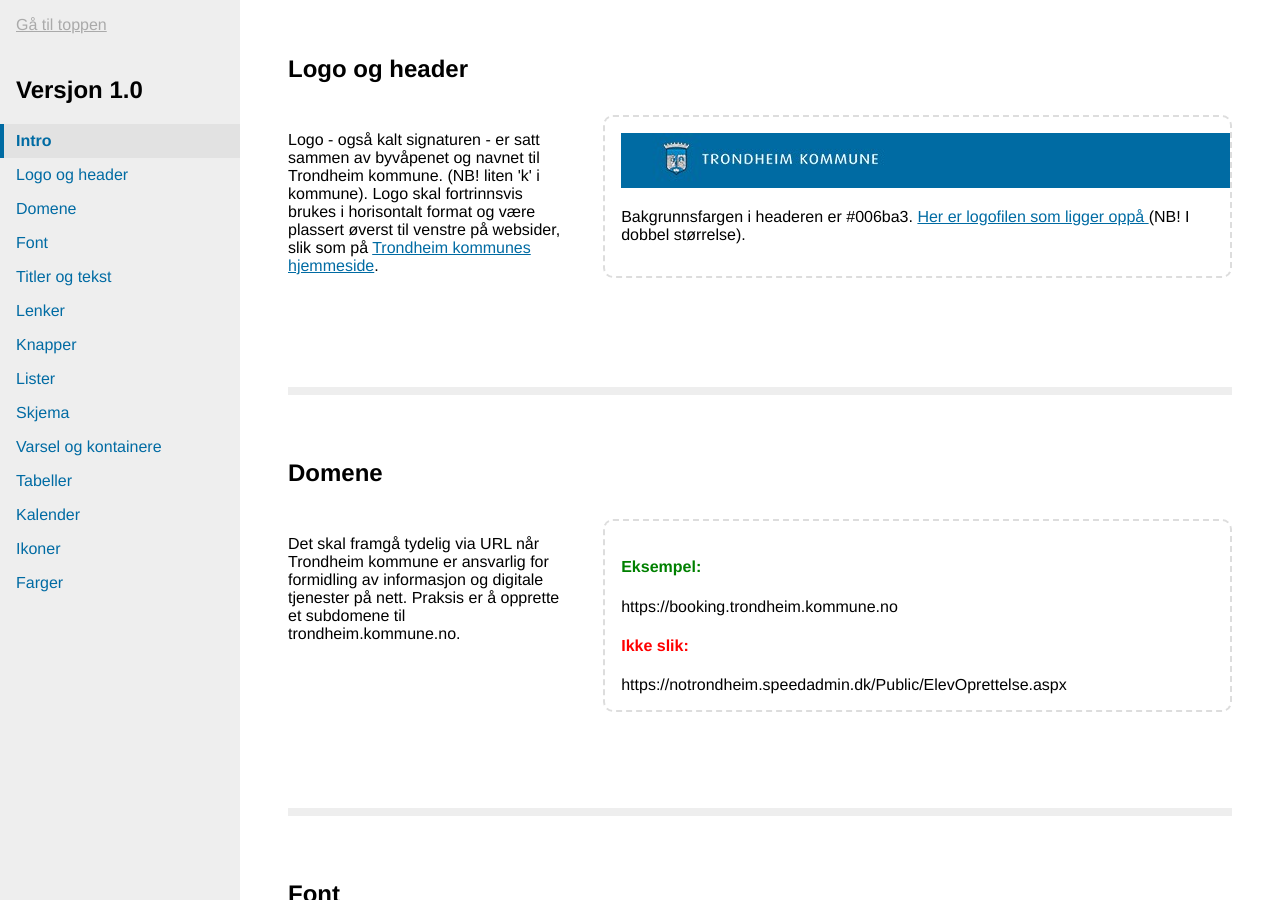
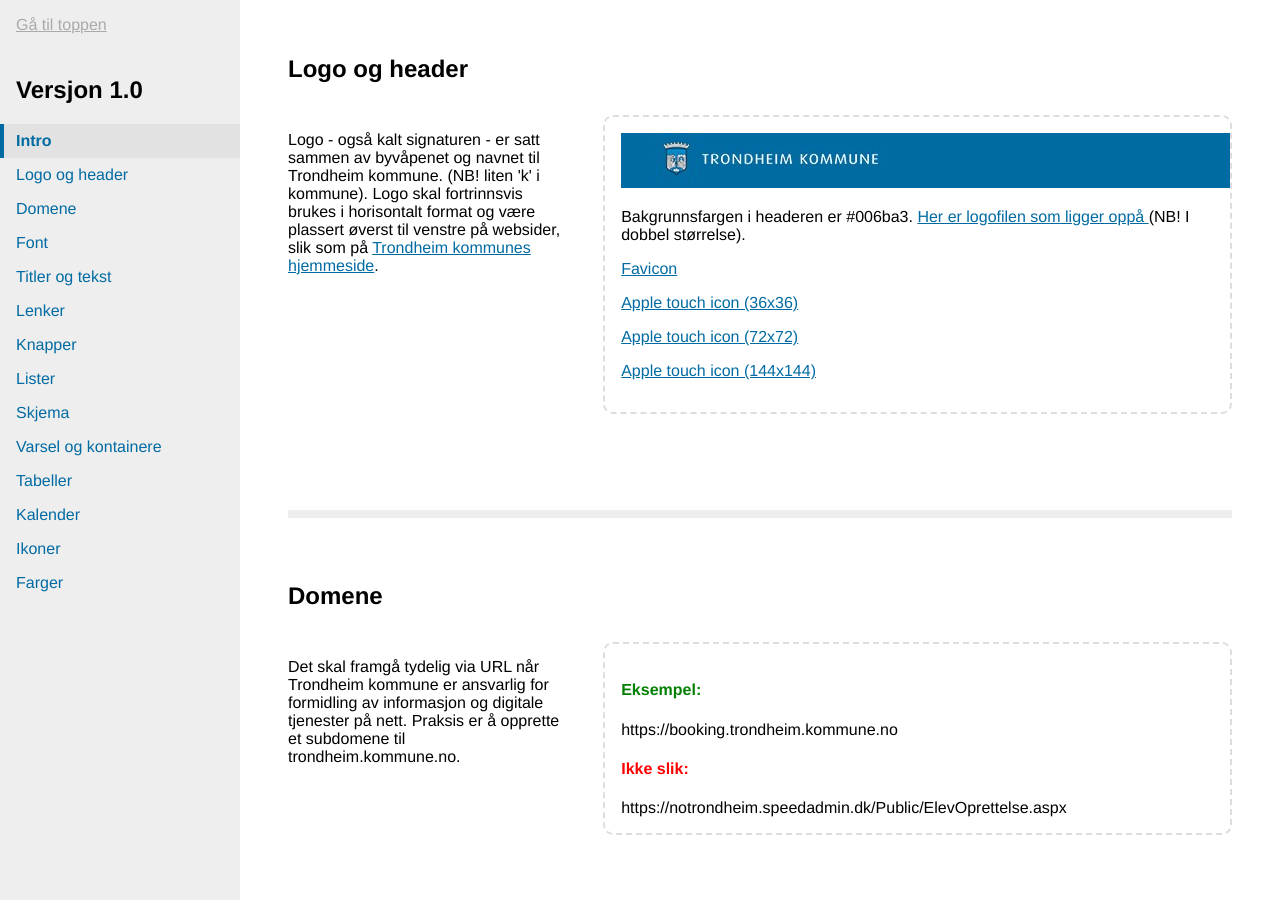
Before and after one commit to rskjonbe/styleguide, a Jekyll site: the page built from versjon/1.0/index.html, in a window 1280 px wide and 900 px high, scrolled down 359 px. Built offline with Jekyll 4.4.1, drawn with Linux system fonts in a browser that asks for light colours.

Commit message:
opplenkiing av logoikoner

```diff
--- a/versjon/1.0/logo_header.html
+++ b/versjon/1.0/logo_header.html
@@ -10,5 +10,9 @@
 
 		    <div class="guide-element__rendered">
 <img src="tk-web-logo.jpg"> <p>Bakgrunnsfargen i headeren er #006ba3. <a href="tk-logo@2x.png">Her er logofilen som ligger oppå </a>(NB! I dobbel størrelse).</p>
+<p><a href="favicon.png">Favicon</a></p>
+<p><a href="apple-touch-icon-precomposed.png">Apple touch icon (36x36)</a></p>
+<p><a href="apple-touch-icon-72x72-precomposed.png">Apple touch icon (72x72)</a></p>
+<p><a href="apple-touch-icon-144x144-precomposed.png">Apple touch icon (144x144)</a></p>
 	    </div>
 	</section>
```
